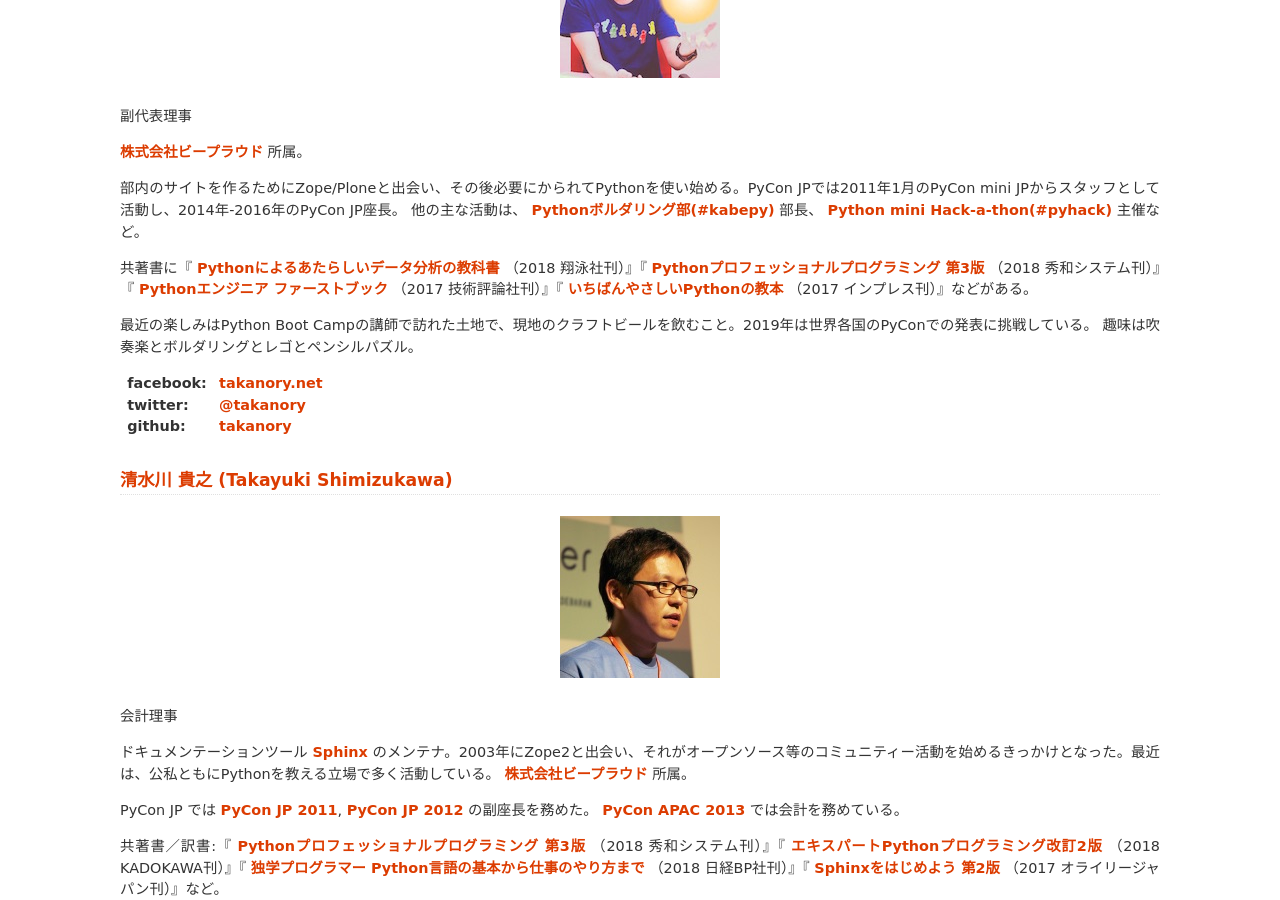
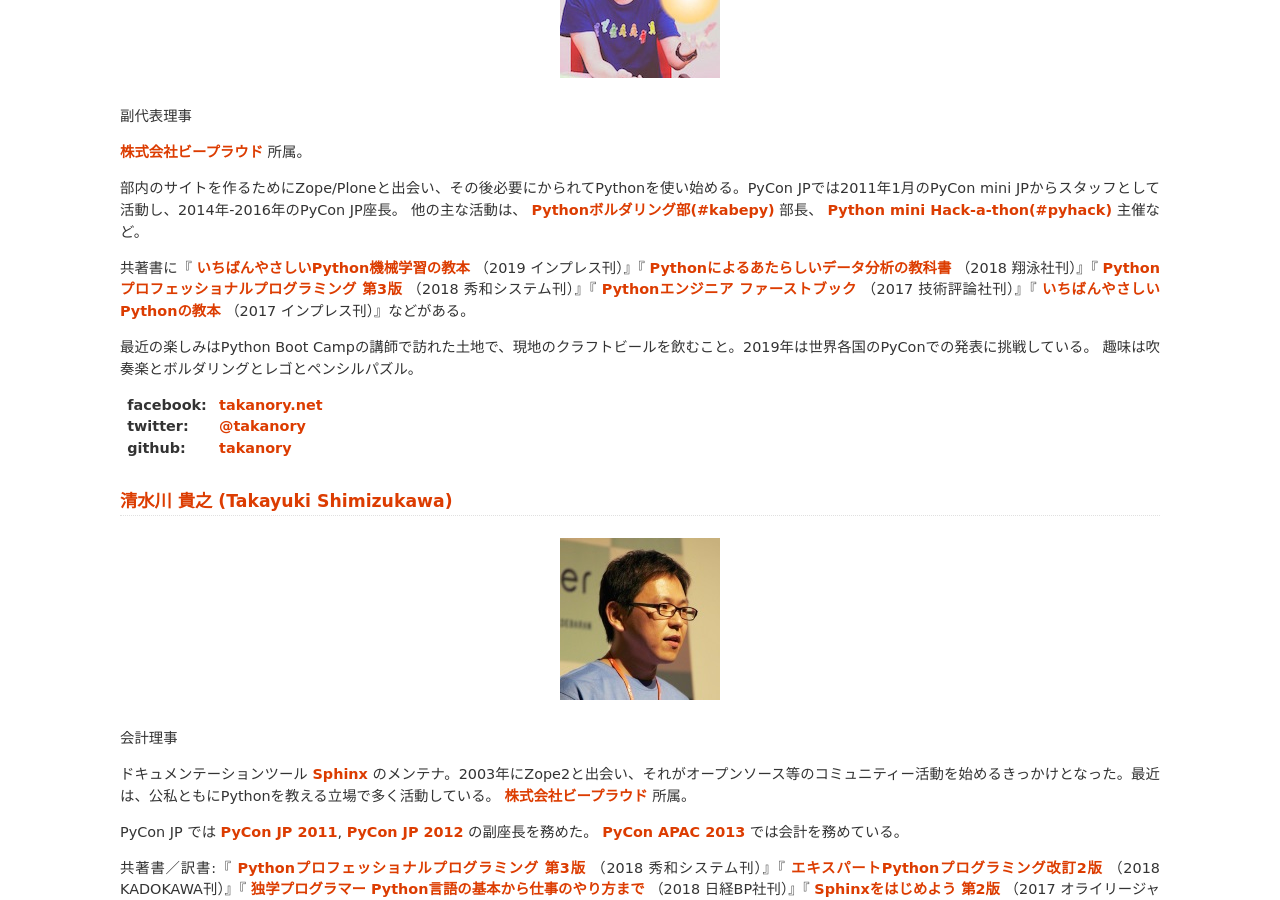
Before and after one commit to pyconjp/www.pycon.jp, a Sphinx documentation site: the page built from source/committee/board.rst, in a window 1280 px wide and 900 px high, scrolled down 982 px. Built offline with Sphinx 7.4.7, drawn with Linux system fonts in a browser that asks for light colours.

Commit message:
update takanory's profile

```diff
--- a/source/committee/board.rst
+++ b/source/committee/board.rst
@@ -35,7 +35,8 @@
 部内のサイトを作るためにZope/Ploneと出会い、その後必要にかられてPythonを使い始める。PyCon JPでは2011年1月のPyCon mini JPからスタッフとして活動し、2014年-2016年のPyCon JP座長。
 他の主な活動は、 `Pythonボルダリング部(#kabepy) <http://kabepy.connpass.com/>`_ 部長、 `Python mini Hack-a-thon(#pyhack) <http://pyhack.connpass.com/>`_ 主催など。
 
-共著書に『 `Pythonによるあたらしいデータ分析の教科書 <https://www.shoeisha.co.jp/book/detail/9784798158341>`_ （2018 翔泳社刊）』『 `Pythonプロフェッショナルプログラミング 第3版 <https://www.shuwasystem.co.jp/products/7980html/5382.html>`__ （2018 秀和システム刊）』『 `Pythonエンジニア ファーストブック <http://gihyo.jp/book/2017/978-4-7741-9222-2>`_ （2017 技術評論社刊）』『 `いちばんやさしいPythonの教本 <http://book.impress.co.jp/books/1116101151>`_ （2017 インプレス刊）』などがある。
+
+共著書に『 `いちばんやさしいPython機械学習の教本 <https://book.impress.co.jp/books/1118101072>`_ （2019 インプレス刊）』『 `Pythonによるあたらしいデータ分析の教科書 <https://www.shoeisha.co.jp/book/detail/9784798158341>`_ （2018 翔泳社刊）』『 `Pythonプロフェッショナルプログラミング 第3版 <https://www.shuwasystem.co.jp/products/7980html/5382.html>`__ （2018 秀和システム刊）』『 `Pythonエンジニア ファーストブック <https://gihyo.jp/book/2017/978-4-7741-9222-2>`_ （2017 技術評論社刊）』『 `いちばんやさしいPythonの教本 <https://book.impress.co.jp/books/1116101151>`_ （2017 インプレス刊）』などがある。
 
 最近の楽しみはPython Boot Campの講師で訪れた土地で、現地のクラフトビールを飲むこと。2019年は世界各国のPyConでの発表に挑戦している。
 趣味は吹奏楽とボルダリングとレゴとペンシルパズル。
```
